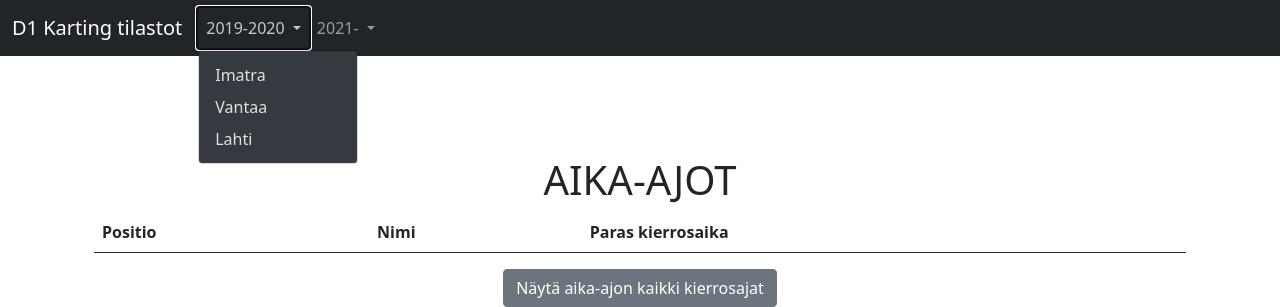
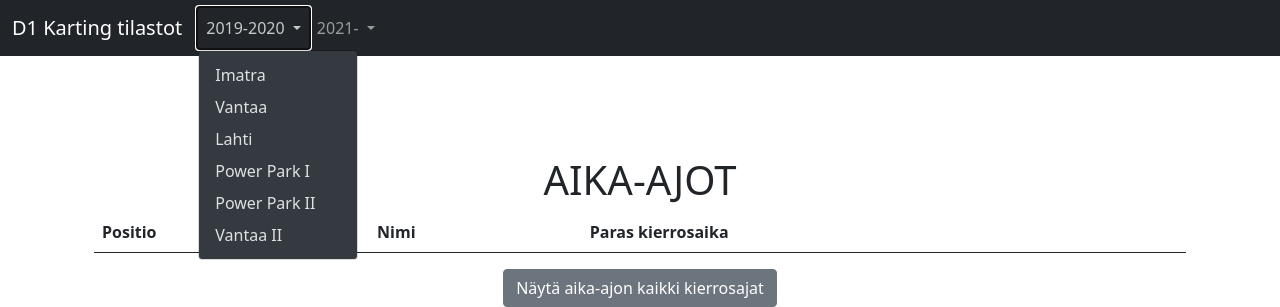
Before and after one commit to Sim30n/karting-v2, a Flask app: page /1/ in a window 1280 px wide, after a click on "2019-2020". Shown: the top 307 px of the page. Run offline with Flask 2, Linux system fonts and the light colour scheme; data that the repository does not hold is empty.

Commit message:
navbar modification

```diff
--- a/templates/base.html
+++ b/templates/base.html
@@ -33,6 +33,9 @@
                 <li><a class="dropdown-item" href="#">Imatra</a></li>
                 <li><a class="dropdown-item" href="#">Vantaa</a></li>
                 <li><a class="dropdown-item" href="#">Lahti</a></li>
+                <li><a class="dropdown-item" href="#">Power Park I</a></li>
+                <li><a class="dropdown-item" href="#">Power Park II</a></li>
+                <li><a class="dropdown-item" href="#">Vantaa II</a></li>
               </ul>
             </li>
 
@@ -41,7 +44,7 @@
                 2021-
               </a>
               <ul class="dropdown-menu dropdown-menu-dark" aria-labelledby="navbarDarkDropdownMenuLink">
-                <li><a class="dropdown-item" href="#">Imatra</a></li>
+                <li><a class="dropdown-item" href="/Imatra">Imatra</a></li>
                 <li><a class="dropdown-item" href="#"></a></li>
                 <li><a class="dropdown-item" href="#"></a></li>
               </ul>
```
